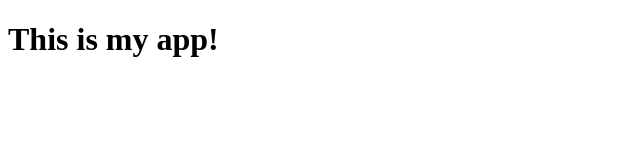
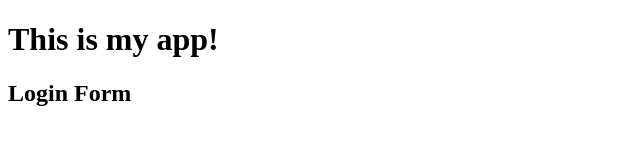
Before and after one commit to ChristyLucid/myappsample, a plain HTML site: page index.html in a window 1280 px wide. Shown: the whole page, without its empty margins (0-640 px from the left). Drawn offline with Linux system fonts and the light colour scheme.

Commit message:
login form

```diff
--- /dev/null
+++ b/dir2/app2.js
@@ -0,0 +1 @@
+console.log(123);
--- a/index.html
+++ b/index.html
@@ -7,5 +7,7 @@
 
 	<h1>This is my app!</h1>
 
+	<h2>Login Form</h2>
+
 </body>
 </html>
```
Also changed, not shown: login.html (added, +1 -0 lines), log.txt (added).
